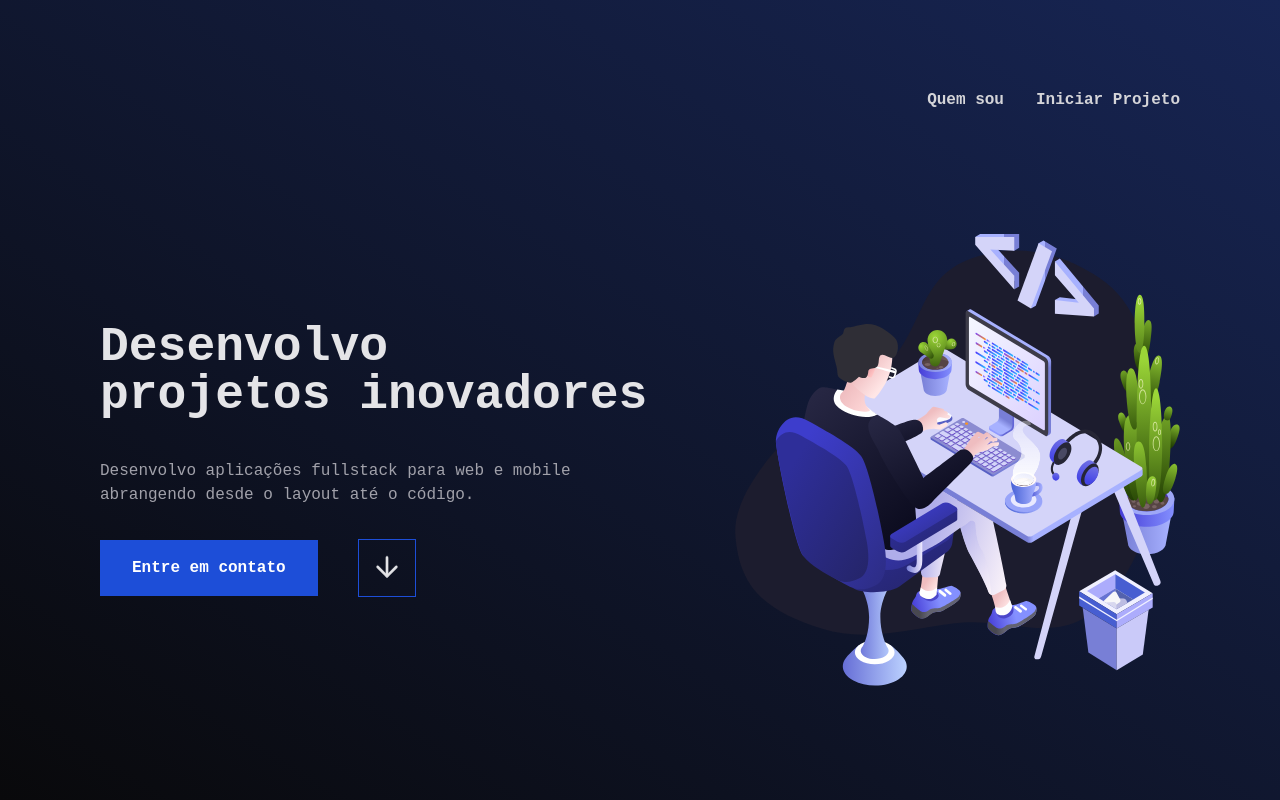
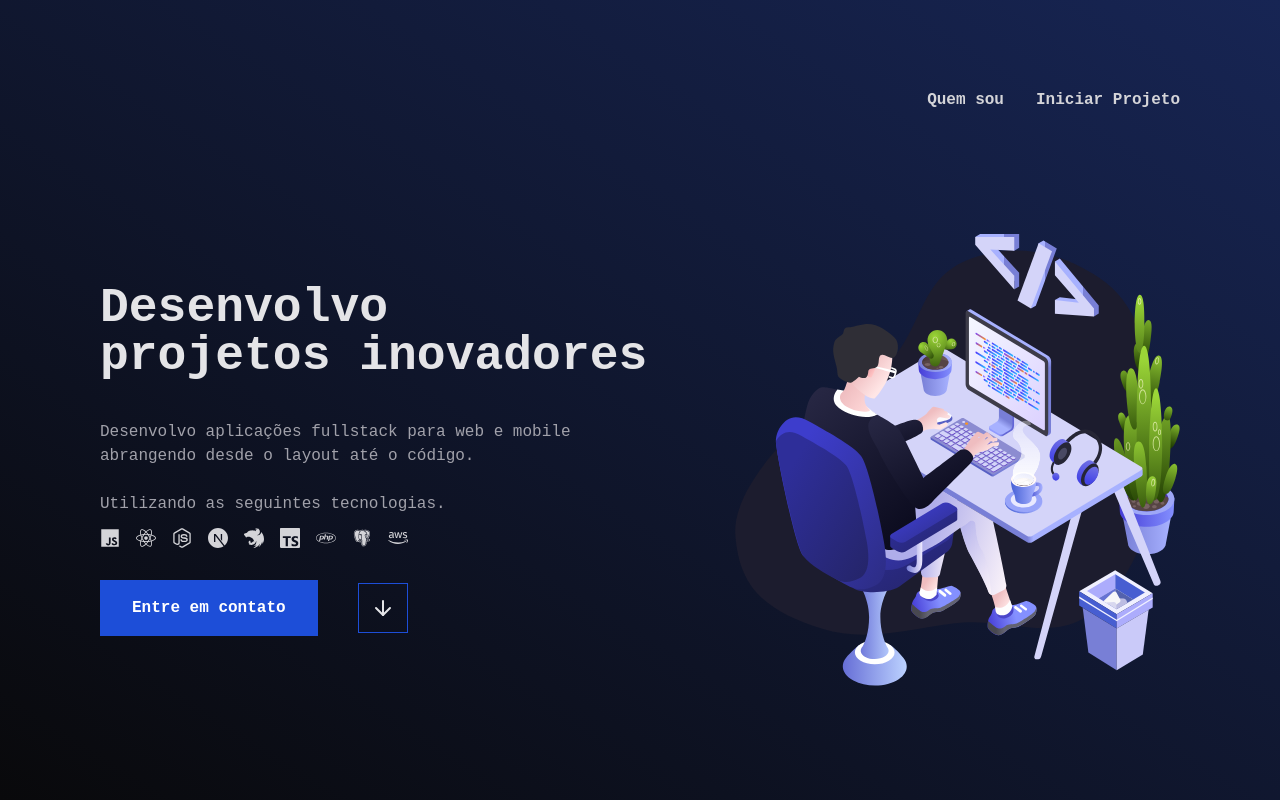
Before and after one commit to kaykeeb3/kayke_dev, a React (Vite) app: page / in a window 1280 px wide. Built offline with nearby package versions, Linux system fonts and the light colour scheme; the HTML template or start-up script is replaced by a standard one.

Commit message:
feat: new config in page (home)

```diff
--- a/package.json
+++ b/package.json
@@ -18,6 +18,7 @@
     "react": "^18.2.0",
     "react-dom": "^18.2.0",
     "react-hook-form": "^7.51.4",
+    "react-icons": "^5.2.1",
     "react-router-dom": "^6.22.3",
     "tailwind-merge": "^2.2.2",
     "tailwindcss-animate": "^1.0.7"
--- a/src/pages/About/about.tsx
+++ b/src/pages/About/about.tsx
@@ -61,7 +61,7 @@ function About() {
           initial={{ opacity: 0, y: 20 }}
           animate={{ opacity: 1, y: 0 }}
           transition={{ delay: 1, duration: 0.5 }}
-          className="h-[75vh] w-full mt-16 sm:mt-24 max-[600px]:h-[65vh]"
+          className="h-[75vh] w-full mt-16 sm:mt-24"
         >
           <TitleComponent title="Carreira" />
           <motion.div
--- a/src/pages/Home/home.tsx
+++ b/src/pages/Home/home.tsx
@@ -4,6 +4,10 @@ import Header from "@/components/header";
 import { ArrowDown } from "lucide-react";
 import { Link } from "react-router-dom";
 import Presentation from "@/assets/presentation.svg";
+import { IoLogoJavascript } from "react-icons/io5";
+import { FaReact, FaNodeJs, FaPhp, FaAws } from "react-icons/fa";
+import { SiNestjs, SiNextdotjs, SiTypescript } from "react-icons/si";
+import { BiLogoPostgresql } from "react-icons/bi";
 
 function Home() {
   return (
@@ -37,7 +41,74 @@ function Home() {
                   className="font-normal text-zinc-400 text-base"
                 >
                   Desenvolvo aplicações fullstack para web e mobile
-                  <br /> abrangendo desde o layout até o código.
+                  <br /> abrangendo desde o layout até o código. <br />
+                  <br />
+                  Utilizando as seguintes tecnologias. <br />
+                  <div className="flex justify-start gap-3 mt-3 xl:gap-4 max-[600px]:gap-2 ">
+                    <motion.span
+                      whileHover={{ scale: 1.1 }}
+                      whileTap={{ scale: 0.9 }}
+                      className="hover:text-zinc-400"
+                    >
+                      <IoLogoJavascript className="w-5 h-5 text-zinc-300" />
+                    </motion.span>
+                    <motion.span
+                      whileHover={{ scale: 1.1 }}
+                      whileTap={{ scale: 0.9 }}
+                      className="hover:text-zinc-400"
+                    >
+                      <FaReact className="w-5 h-5 text-zinc-300" />
+                    </motion.span>
+                    <motion.span
+                      whileHover={{ scale: 1.1 }}
+                      whileTap={{ scale: 0.9 }}
+                      className="hover:text-zinc-400"
+                    >
+                      <FaNodeJs className="w-5 h-5 text-zinc-300" />
+                    </motion.span>
+                    <motion.span
+                      whileHover={{ scale: 1.1 }}
+                      whileTap={{ scale: 0.9 }}
+                      className="hover:text-zinc-400"
+                    >
+                      <SiNextdotjs className="w-5 h-5 text-zinc-300" />
+                    </motion.span>
+                    <motion.span
+                      whileHover={{ scale: 1.1 }}
+                      whileTap={{ scale: 0.9 }}
+                      className="hover:text-zinc-400"
+                    >
+                      <SiNestjs className="w-5 h-5 text-zinc-300" />
+                    </motion.span>
+                    <motion.span
+                      whileHover={{ scale: 1.1 }}
+                      whileTap={{ scale: 0.9 }}
+                      className="hover:text-zinc-400"
+                    >
+                      <SiTypescript className="w-5 h-5 text-zinc-300" />
+                    </motion.span>
+                    <motion.span
+                      whileHover={{ scale: 1.1 }}
+                      whileTap={{ scale: 0.9 }}
+                      className="hover:text-zinc-400"
+                    >
+                      <FaPhp className="w-5 h-5 text-zinc-300" />
+                    </motion.span>
+                    <motion.span
+                      whileHover={{ scale: 1.1 }}
+                      whileTap={{ scale: 0.9 }}
+                      className="hover:text-zinc-400"
+                    >
+                      <BiLogoPostgresql className="w-5 h-5 text-zinc-300" />
+                    </motion.span>
+                    <motion.span
+                      whileHover={{ scale: 1.1 }}
+                      whileTap={{ scale: 0.9 }}
+                      className="hover:text-zinc-400"
+                    >
+                      <FaAws className="w-5 h-5 text-zinc-300" />
+                    </motion.span>
+                  </div>
                 </motion.h4>
                 <motion.div
                   initial={{ opacity: 0, y: 20 }}
@@ -55,7 +126,13 @@ function Home() {
                     to="https://www.linkedin.com/in/kayke-barbosa-loiola"
                     className="border border-blue-700 p-3"
                   >
-                    <ArrowDown className="w-8 h-8 text-zinc-200 animate-bounce" />
+                    <motion.span
+                      whileHover={{ scale: 1.1 }}
+                      whileTap={{ scale: 0.9 }}
+                      className="w-8 h-8 text-zinc-200 animate-bounce"
+                    >
+                      <ArrowDown />
+                    </motion.span>
                   </Link>
                 </motion.div>
               </div>
```
Also changed, not shown: 1 other file (tests, documents, lock files or other folders).
